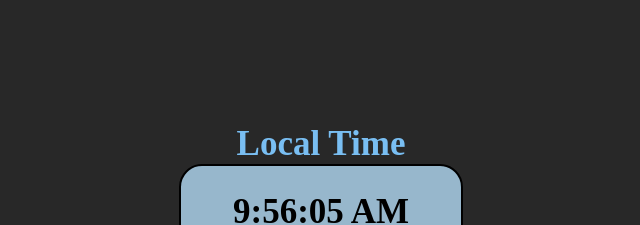
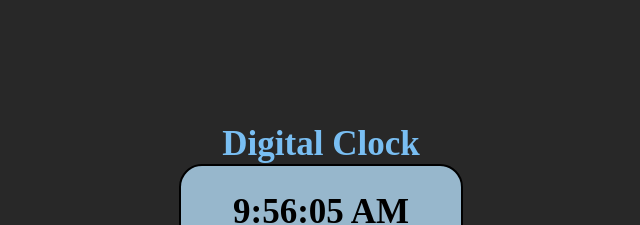
Before and after one commit to sourcebykhalid/Digital-Clock-, a plain HTML site: page index.html in a window 1280 px wide. Shown: the part 94-319 px from the top of the page, without its empty margins (319-959 px from the left). Drawn offline with Linux system fonts and the light colour scheme.

Commit message:
Digital Clock

```diff
--- a/index.html
+++ b/index.html
@@ -10,7 +10,7 @@
 
 <body>
     <div class="clock">
-        <h1>Local Time</h1>
+        <h1>Digital Clock</h1>
         <div class="time"></div>
     </div>
     <script src="script.js"></script>
```
